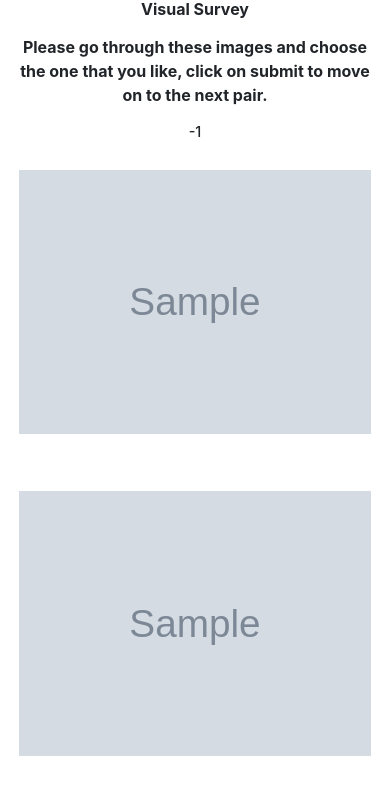
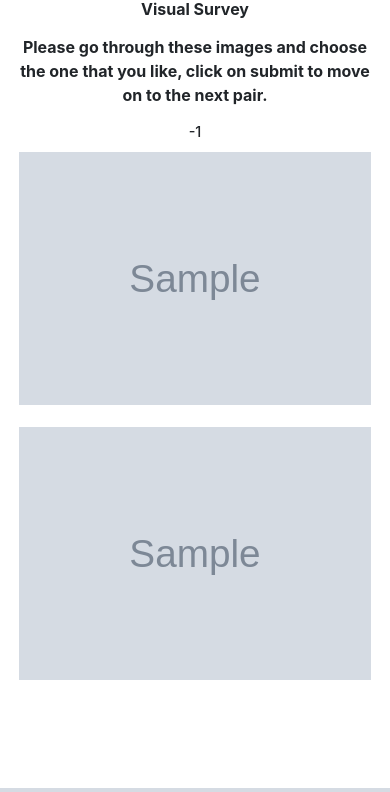
Before and after one commit to SatArw/webapp_image_aesthetics, a Flask app: template website/templates/survey.html in a window 390 px wide. Shown: the part 56-848 px from the top of the page. Run offline with Flask 3, Linux system fonts and the light colour scheme; the template is opened without the code that fills it: values that come from a table or form of the project are taken from there, most other values are stand-ins (such as "Sample title", 1, 10 or a date in 2020); grey boxes marked "Sample" are stand-in pictures; parts of the project's set-up code (start-up, migrations or seed data) failed here and were passed over; some libraries are stand-ins or nearby versions.

Commit message:
made some portrait mode changes so no need to scroll down

```diff
--- a/website/static/styles.css
+++ b/website/static/styles.css
@@ -38,10 +38,11 @@ img:hover {
 }
 
 /* Add this media query for portrait mode */
-@media screen and (max-width: 990px) and (orientation: portrait) {
+/* @media screen and (max-width: 990px) and (orientation: portrait) { */
+    @media screen and (orientation: portrait){
     .flex2 {
         width: 100%; /* Display images one below the other in portrait mode */
-        height: 45vh; /* Adjusted height to fit both images within the screen */
+        height: 30vh; /* Adjusted height to fit both images within the screen */
         margin-bottom: 5%; /* Adjusted margin at the bottom for spacing */
     }
 
@@ -58,7 +59,7 @@ img:hover {
 
     img {
         height: 100%; /* adjust as needed */
-        object-fit: contain; /* this will ensure that images are scaled correctly */
+        object-fit:fill; /* this will ensure that images are scaled correctly */
     }
 }
 
```
Also changed, not shown: 1 other file.
